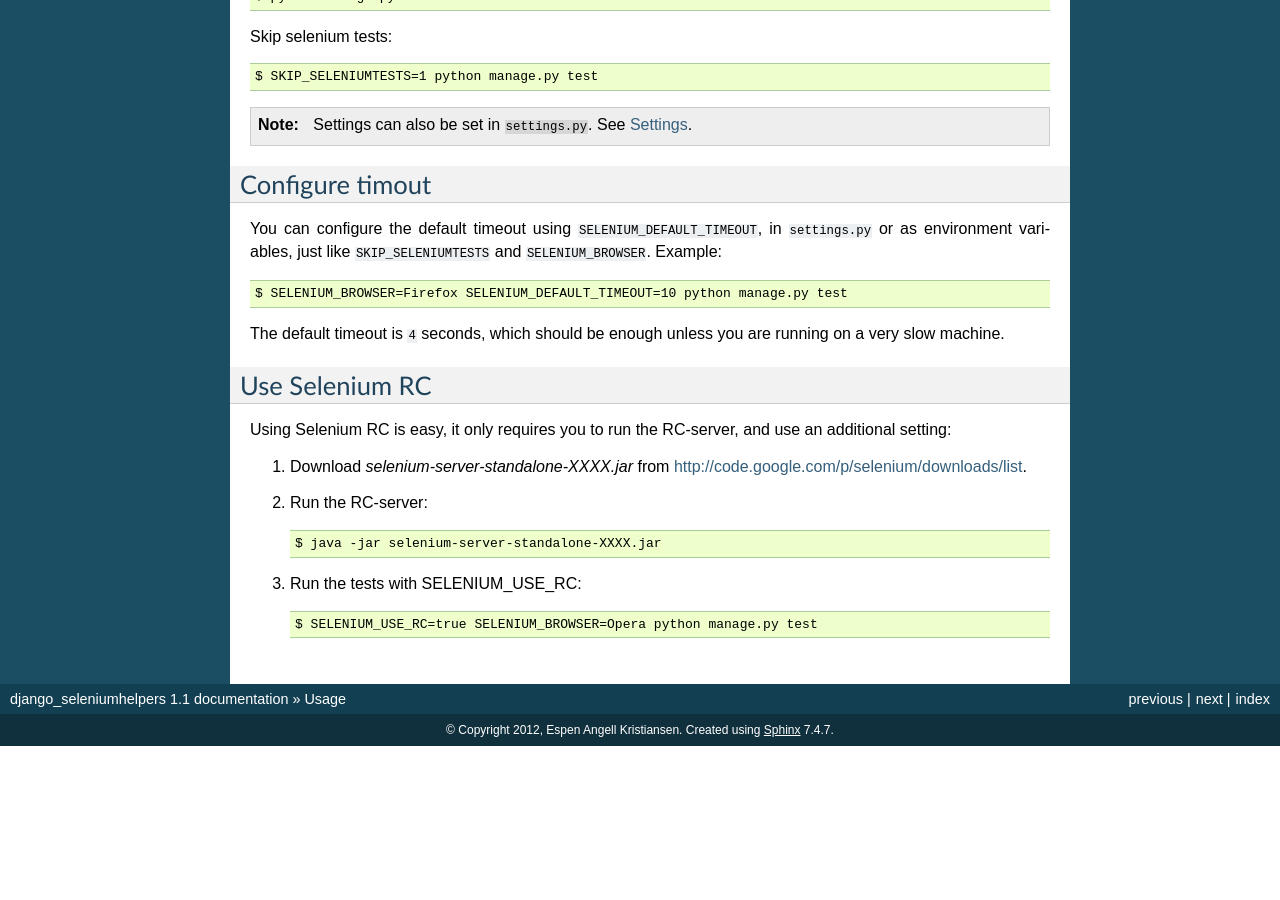
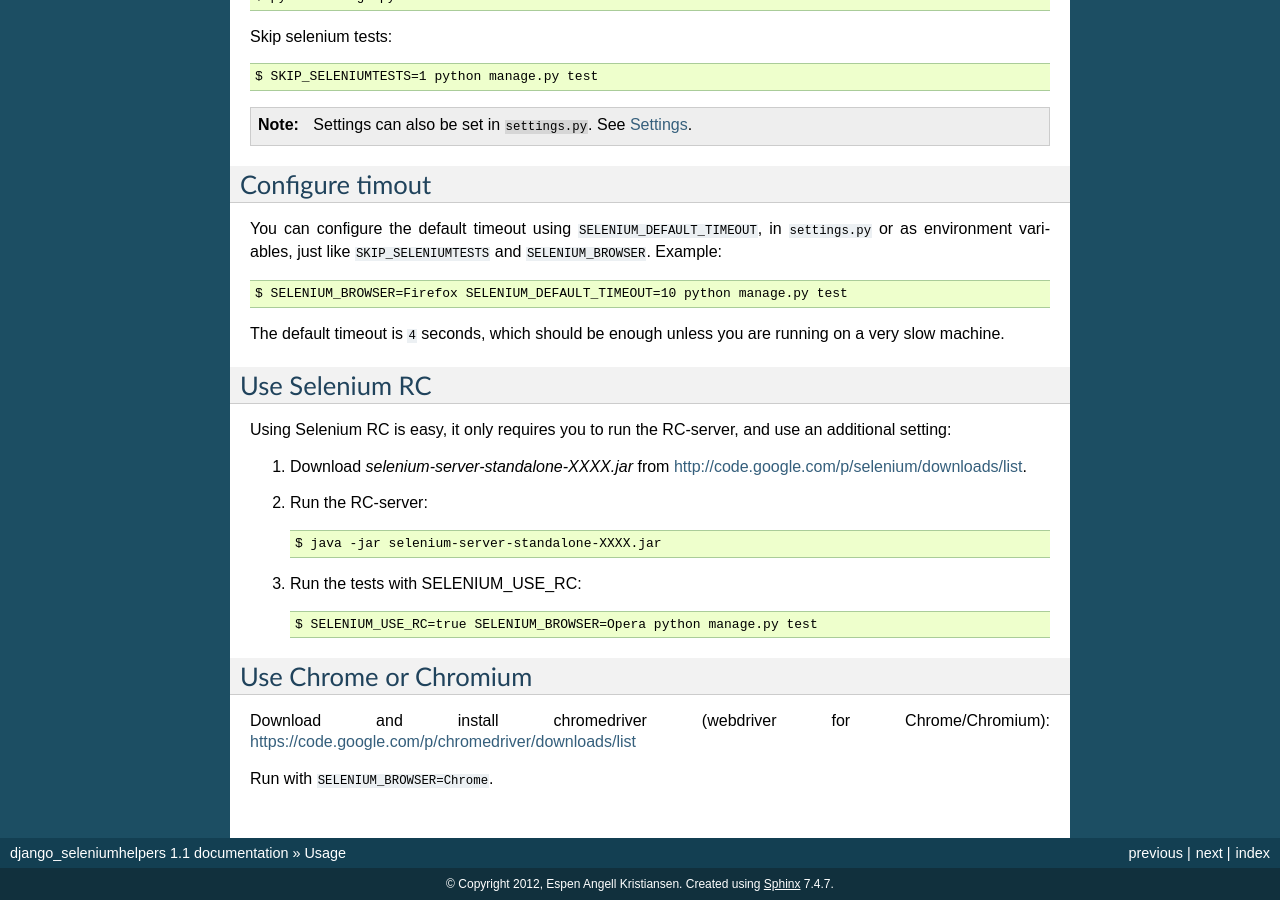
Before and after one commit to espenak/django_seleniumhelpers, a Sphinx documentation site: the page built from docs/usage.rst, in a window 1280 px wide and 900 px high, scrolled down 714 px. Built offline with Sphinx 7.4.7, drawn with Linux system fonts in a browser that asks for light colours; before the commit the page ends 1460 px from its top, so only the background shows below that; some of the changed text lies outside the part shown.

Commit message:
How to use chromium

```diff
--- a/docs/usage.rst
+++ b/docs/usage.rst
@@ -77,3 +77,12 @@ Using Selenium RC is easy, it only requires you to run the RC-server, and use an
 3. Run the tests with SELENIUM_USE_RC::
 
     $ SELENIUM_USE_RC=true SELENIUM_BROWSER=Opera python manage.py test
+
+
+
+Use Chrome or Chromium
+----------------------
+Download and install chromedriver (webdriver for Chrome/Chromium):
+https://code.google.com/p/chromedriver/downloads/list
+
+Run with ``SELENIUM_BROWSER=Chrome``.
```
